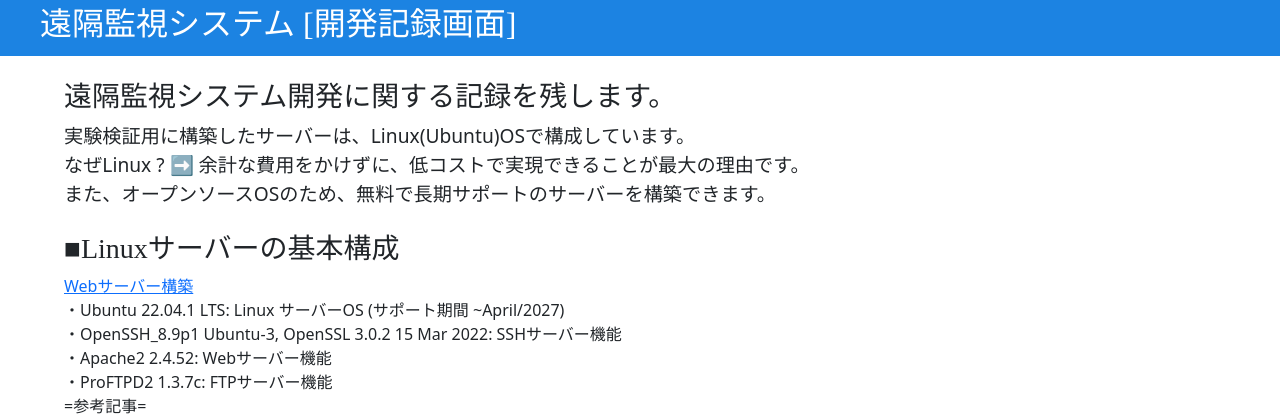
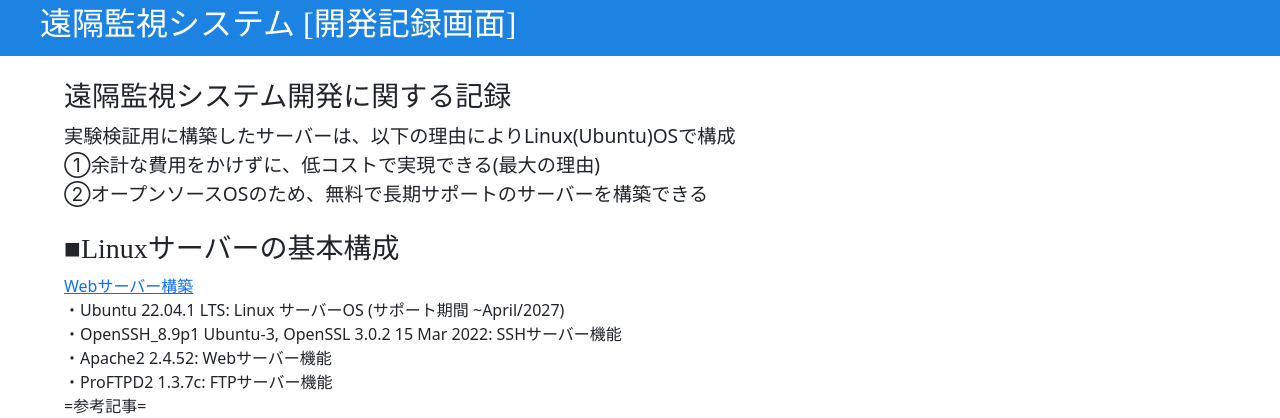
Before and after one commit to hamasaki0011/firstapp, a Django app: template app/templates/record/record_article.html in a window 1280 px wide. Shown: the part 56-474 px from the top of the page. Run offline with Django 3.2, Linux system fonts and the light colour scheme; the template is opened without the code that fills it, so the values that code supplies are empty; some libraries are stand-ins or nearby versions; some web fonts are replaced.

Commit message:
The latest version @2023.7.7

```diff
--- a/app/templates/record/record_article.html
+++ b/app/templates/record/record_article.html
@@ -3,11 +3,11 @@
 {% block content %}
 <div class="container">
     <br>
-    <h3>遠隔監視システム開発に関する記録を残します。</h3>
+    <h3>遠隔監視システム開発に関する記録</h3>
     <div><big>
-            <span>実験検証用に構築したサーバーは、Linux(Ubuntu)OSで構成しています。</span>
-            <br><span>なぜLinux ? ➡ 余計な費用をかけずに、低コストで実現できることが最大の理由です。 </span>
-            <br><span>また、オープンソースOSのため、無料で長期サポートのサーバーを構築できます。</span>
+            <span>実験検証用に構築したサーバーは、以下の理由によりLinux(Ubuntu)OSで構成</span>
+            <br><span>①余計な費用をかけずに、低コストで実現できる(最大の理由) </span>
+            <br><span>②オープンソースOSのため、無料で長期サポートのサーバーを構築できる</span>
     </big></div>
     <br>
     <div>
```
